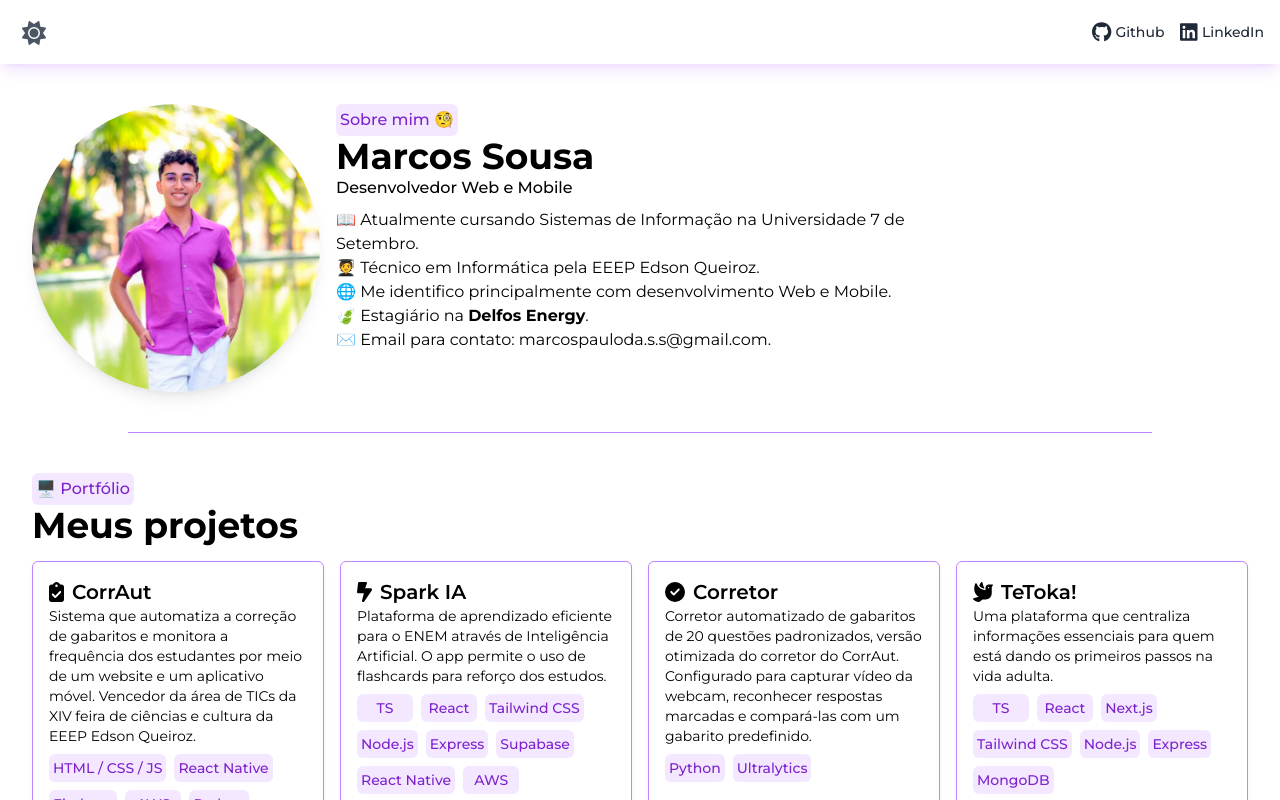
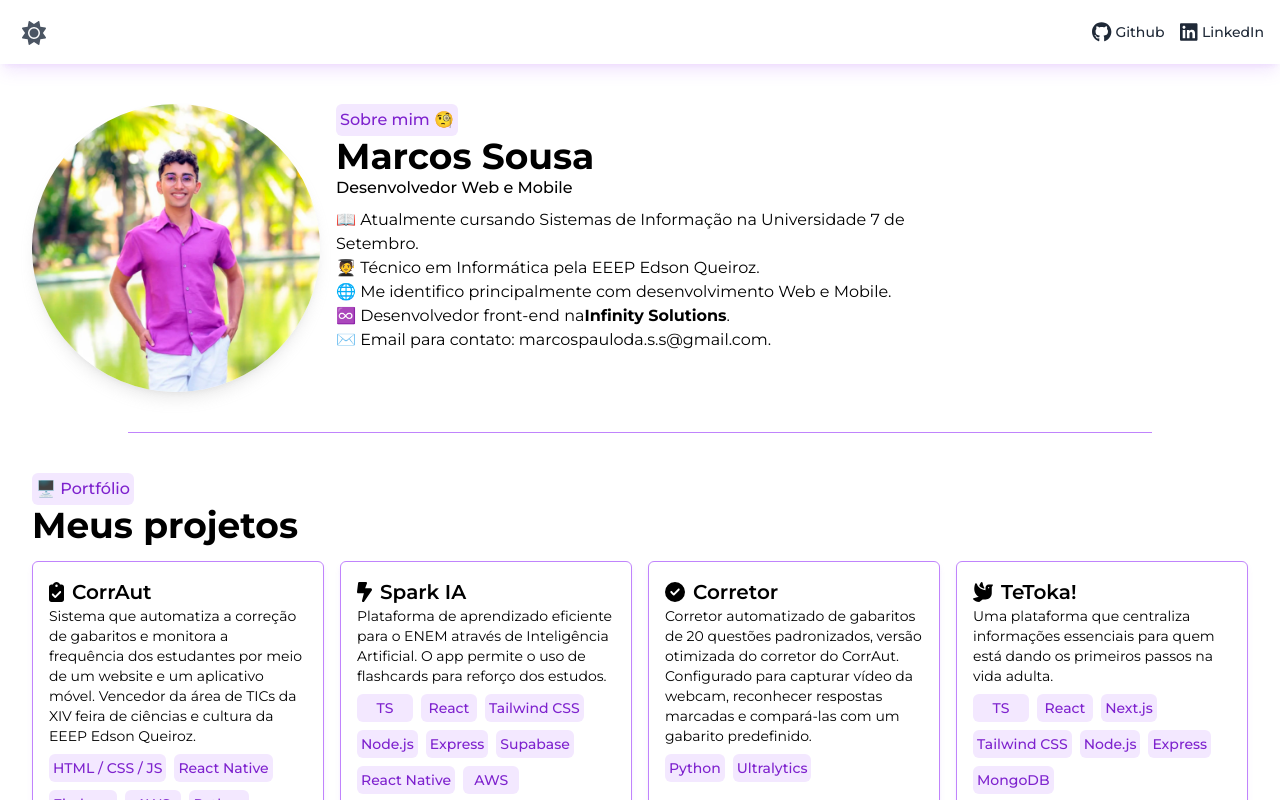
Before and after one commit to marcos-sousa-404/portfolio, a Next.js app: page / in a window 1280 px wide. Shown: the top 800 px of the page. Built offline with nearby package versions, Linux system fonts and the light colour scheme.

Commit message:
Update page.tsx

```diff
--- a/src/app/page.tsx
+++ b/src/app/page.tsx
@@ -102,10 +102,10 @@ export default function Home() {
                 Mobile.
               </li>
               <li>
-                🍃 Estagiário na{" "}
+                ♾️ Desenvolvedor front-end na
                 <strong>
-                  <a target="_blank" href="https://delfos.energy">
-                    Delfos Energy
+                  <a target="_blank" href="https://www.infinitysolutionsapp.com/">
+                    Infinity Solutions
                   </a>
                 </strong>
                 .
```
